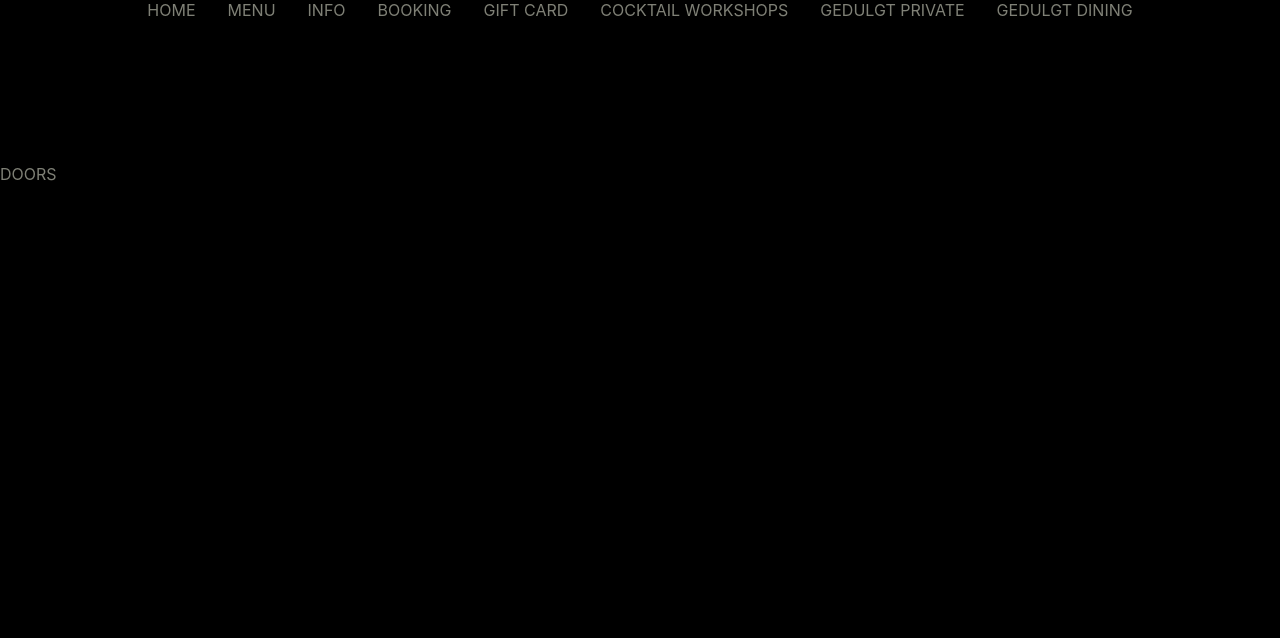
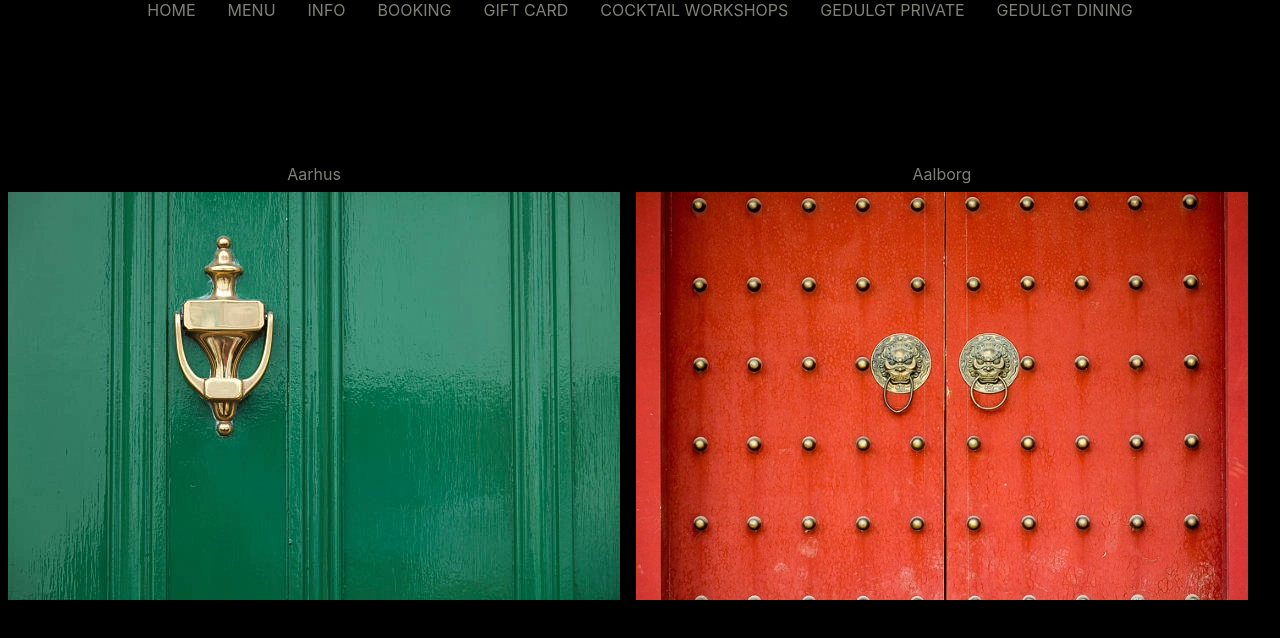
Before and after one commit to KisLajos/advanced_frontend_project, a React (Create React App) app: page / in a window 1280 px wide. Shown: the top 638 px of the page. Built offline with nearby package versions, Linux system fonts and the light colour scheme; no server answers.

Commit message:
HomePage fixed

```diff
--- a/src/App.js
+++ b/src/App.js
@@ -34,6 +34,7 @@ function App() {
         <Routes>
           <Route path="/" element={<Home />} />
           <Route path="menu" element={<Menu />} />
+          <Route path="menu/:barlocation" element={<Menu />} />
           <Route path="info" element={<Info />} />
           <Route path="cocktailworkshops" element={<CocktailWorkshops />} />
           <Route path="gedulgtprivate" element={<GedulgtPrivate />} />
--- /dev/null
+++ b/src/pages/Home.css
@@ -0,0 +1,15 @@
+.doors {
+    display: flex;
+}
+
+.doors img {
+    padding: 0.5rem;
+    width: 100%;
+}
+
+.door-container {
+    display: flex;
+    align-items: center;
+    justify-content: center;
+    flex-direction: column;
+}
--- a/src/pages/Home.js
+++ b/src/pages/Home.js
@@ -2,10 +2,27 @@
 // Saves which one was selected, so later based on that selection
 // we can load the correct data for viewing
 
-import React from 'react'
+import React from "react";
+import { Link } from "react-router-dom";
+import RedDoor from "../assets/reddoor.webp";
+import GreenDoor from "../assets/greendoor.webp";
+import "./Home.css";
 
 export default function Home() {
   return (
-    <div>DOORS</div>
-  )
+    <div className="doors">
+      <div className="door-container">
+        <span>Aarhus</span>
+        <Link to={"/menu/Aarhus"}>
+          <img src={GreenDoor} />
+        </Link>
+      </div>
+      <div className="door-container">
+        <span>Aalborg</span>
+        <Link to={"/menu/Aalborg"}>
+          <img src={RedDoor} />
+        </Link>
+      </div>
+    </div>
+  );
 }
```
Also changed, not shown: src/assets/greendoor.webp (added), src/assets/reddoor.webp (added).
